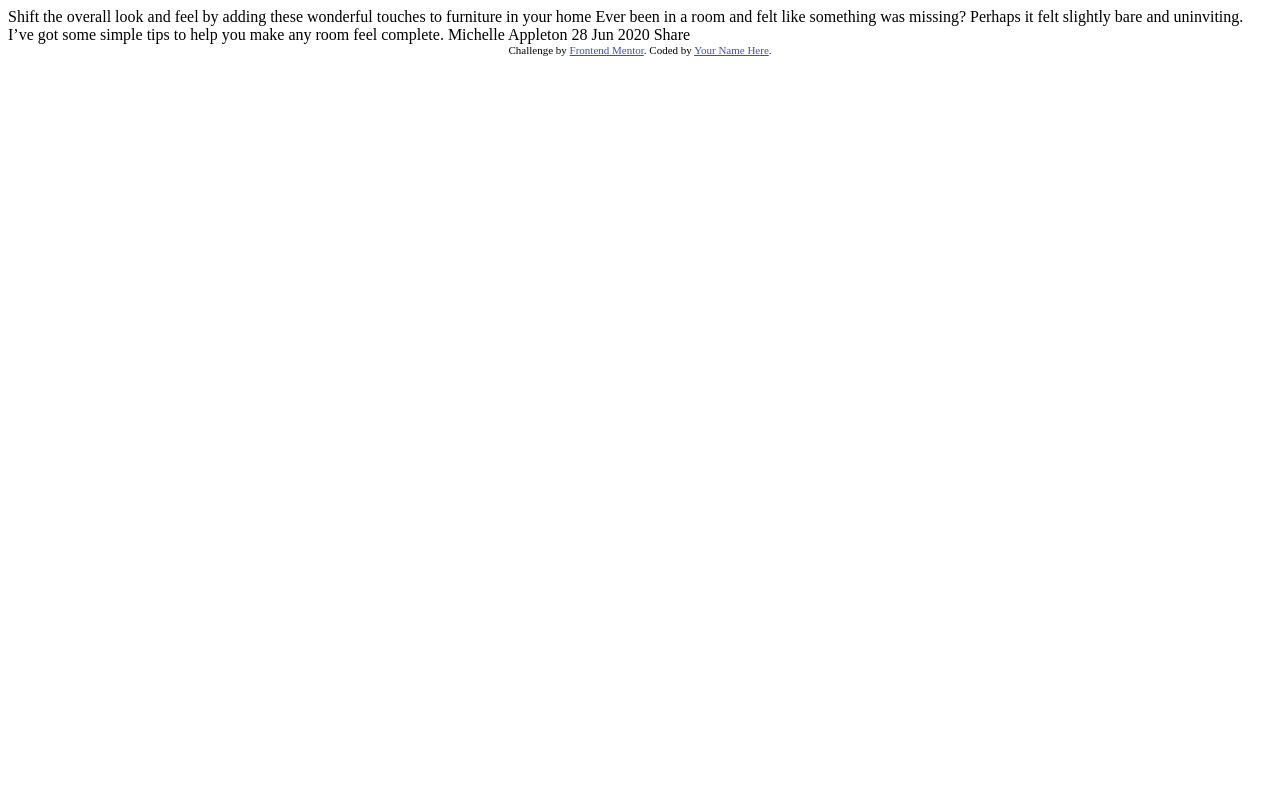
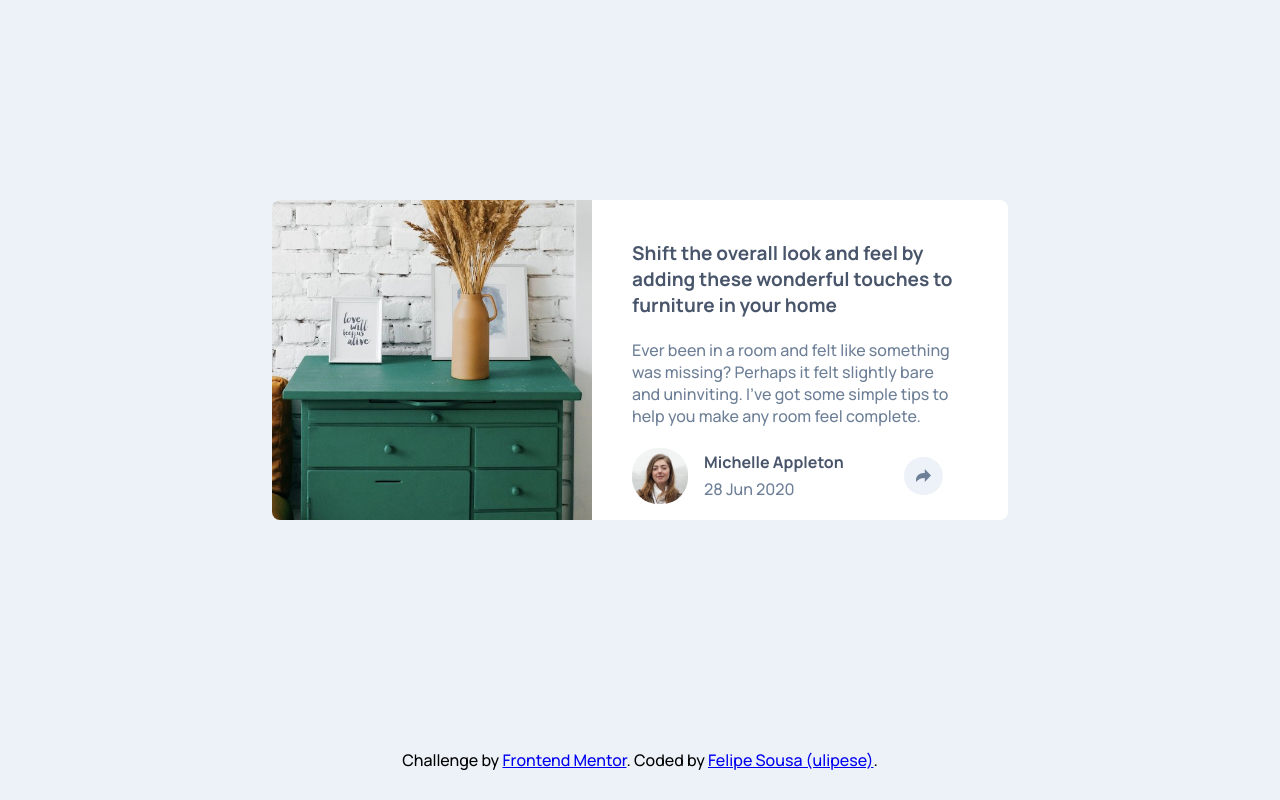
Before and after one commit to ulipese/article-preview-component, a plain HTML site: page index.html in a window 1280 px wide. Drawn offline with Linux system fonts and the light colour scheme.

Commit message:
Layout almost finished

```diff
--- /dev/null
+++ b/assets/css/main.css
@@ -0,0 +1,178 @@
+/*============== IMPORTS ==============*/
+@import url("https://fonts.googleapis.com/css2?family=Manrope:wght@500;700&display=swap");
+
+/*============== VARIABLES ==============*/
+:root {
+  /*=== COLORS VARIABLES ===*/
+  --very-dark-grayish-blue: hsl(217, 19%, 35%);
+  --desaturated-dark-blue: hsl(214, 17%, 51%);
+  --grayish-blue: hsl(212, 23%, 69%);
+  --light-grayish-blue: hsl(210, 46%, 95%);
+  /*=== FONTS VARIABLES ===*/
+  --main-font-size: 13px;
+  --big-font-size: 16px;
+  --main-font-family: "Manrope", sans-serif;
+  --main-font-weight: 500;
+  --bold-font-weight: 700;
+  font-size: var(--main-font-size);
+  font-family: var(--main-font-family);
+  font-weight: var(--main-font-weight);
+}
+
+/*============== GENERAL AND MOBILE STYLES ==============*/
+html,
+body {
+  margin: 0em;
+  padding: 0em;
+}
+body{
+  width: 100%;
+  height: 100vh;
+  background-color: var(--light-grayish-blue);
+  box-sizing: border-box;
+  display: grid;
+  grid-template-areas:
+    "main"
+    "footer";
+  grid-template-rows: 90% 10%;
+  justify-content: center;
+}
+/*=== MAIN CARD ===*/
+.main-card {
+  grid-area: main;
+  display:  grid;
+  grid-template-areas: "image" "content";
+  grid-template-columns: 1fr;
+  grid-template-rows: 15em;
+  background-color: #fff;
+  width: 25em;
+  height: 40em;
+  justify-self: center;
+  align-self: center;
+  border-radius: .5em;
+
+}
+/*===  CARD IMAGE BACKGROUND  ===*/
+.main-card__image-background {
+  grid-area: image;
+  width: 100%;
+  height: 15em;
+  object-fit:  cover;
+  border-radius: 6.4px 6.4px 0em 0em;
+}
+/*=== CARD CONTENT ===*/
+.main-card__section {
+  grid-area: content;
+  display: flex;
+  flex-direction: column;
+  align-items: flex-start;
+  justify-content: center;
+  padding-left:  2.5em;
+}
+.main-card__title {
+  color: var(--very-dark-grayish-blue);
+  width: 90%;
+  font-weight: var(--bold-font-weight);
+  font-size: var(--big-font-size);
+  margin-bottom: 5px;
+}
+.main-card__info {
+  color: var(--desaturated-dark-blue);
+  width: 88%;
+  font-weight: var(--main-font-weight);
+  font-size: var(--main-font-size);
+
+}
+/*=== ARTICLE SHARE AND PROFILE ===*/
+.main-card__article {
+  display: flex;
+  align-items: center;
+  align-content: center;
+  padding-top: 1em;
+  margin-bottom: -.8em;
+}
+/*=== PROFILE ===*/
+.article__profile-photo {
+  width: 3.5em;
+  border-radius: 26px;
+  object-fit: cover;
+}
+.profile-photo__infos {
+  display: flex;
+  width: 12.5em;
+  padding-left: 1em;
+  flex-direction: column;
+  justify-content: center;
+  align-items: flex-start;
+  gap: .3em;
+}
+.profile-photo__name {
+  margin-bottom: 0em;
+  color: var(--very-dark-grayish-blue);
+  font-weight: var(--bold-font-weight);
+  font-size: var(--main-font-size);
+}
+.profile-photo__date {
+  margin-top: 0em;
+  color: var(--desaturated-dark-blue);
+}
+/*=== SHARE BUTTON ===*/
+.share-button {
+  background-color: var(--light-grayish-blue);
+  padding: 12px;
+  padding-top: 10px;
+  padding-bottom: 10px;
+  border-radius: 26px;
+}
+/*=== FOOTER ===*/
+.footer {
+  grid-area: footer;
+  display: flex;
+  justify-content: center;
+  align-items: center;
+  text-align: center;
+  padding:  0em 1em 0em 1em;
+}
+
+/*============== DESKTOP STYLES ==============*/
+@media screen and (min-width: 768px){
+  :root {
+    --main-font-size: calc(13px + 3px);
+    --big-font-size: calc(16px + 3px);
+  }
+  /*===  MAIN CARD  ===*/
+  .main-card {
+    grid-auto-flow: column;
+    grid-template-areas: "image infos";
+    grid-template-columns:  20em 1fr;
+    grid-template-rows: 20em 10em;
+    width: 46em;
+    height: 20em;
+  }
+  /*===  CARD IMAGE BACKGROUND  ===*/
+  .main-card__image-background {
+    grid-area: image;
+    border-radius: .5em 0em 0em .5em;
+    height: 100%;
+    width: 100%;
+  }
+  /*===  CARD CONTENT  ===*/
+  .main-card__section {
+    grid-area: infos;
+    padding-top: 1em;
+    padding-bottom: .5em;
+  }
+  /*=== ARTICLE SHARE AND PROFILE ===*/
+  .main-card__article {
+    margin-top: -1.5em;
+  }
+  /*=== PROFILE ===*/
+
+  /*=== SHARE BUTTON ===*/
+  .share-button {
+    padding: 12px;
+    padding-top: 8px;
+    padding-bottom: 8px;
+    border-radius: 26px;
+  }
+}
--- a/index.html
+++ b/index.html
@@ -1,36 +1,76 @@
 <!DOCTYPE html>
 <html lang="en">
-<head>
-  <meta charset="UTF-8">
-  <meta name="viewport" content="width=device-width, initial-scale=1.0"> <!-- displays site properly based on user's device -->
+  <head>
+    <meta charset="UTF-8" />
+    <meta name="viewport" content="width=device-width, initial-scale=1.0" />
+     <meta name="author" content="ulipese (Felipe Sousa)">
+     <meta name="description" content="Studying and doing!">
+    <link
+      rel="icon"
+      type="image/png"
+      sizes="32x32"
+      href="./images/favicon-32x32.png"
+    />
+    <link rel="stylesheet" href="./assets/css/main.css" />
+    <title>
+      Frontend Mentor | Article preview component | ulipese (Felipe Sousa)
+    </title>
+  </head>
+  <body>
+    <!--=== MAIN / CARD ===-->
+    <main class="main-card">
+      <!--=== IMAGE / BACKGROUND CARD ===-->
+      <img
+        src="./assets/images/drawers.jpg"
+        alt="Background Card Image"
+        class="main-card__image-background"
+        width="200px"
+      />
+      <!--=== TITLE / INFO CARD ===-->
+      <section class="main-card__section">
+        <h2 class="main-card__title">
+          Shift the overall look and feel by adding these wonderful touches to
+          furniture in your home
+        </h2>
+        <p class="main-card__info">
+          Ever been in a room and felt like something was missing? Perhaps it
+          felt slightly bare and uninviting. I’ve got some simple tips to help
+          you make any room feel complete.
+        </p>
+        <!--=== SHARE SECTION ===-->
+        <article class="main-card__article">
+          <img
+            src="./assets/images/avatar-michelle.jpg"
+            alt="Michelle Profile Photo"
+            class="article__profile-photo"
+          />
+          <div class="profile-photo__infos">
+            <p class="profile-photo__name">Michelle Appleton</p>
+            <p class="profile-photo__date">28 Jun 2020</p>
+          </div>
+          <a href="#" class="share-button share-button_disabled"
+            ><img src="./assets/images/icon-share.svg" alt="Share Button"
+          /></a>
+          <article class="share-infos active"> <!--PARTE DE TROCA DE CONTATOS-->
 
-  <link rel="icon" type="image/png" sizes="32x32" href="./images/favicon-32x32.png">
-
-  <title>Frontend Mentor | Article preview component</title>
-
-  <!-- Feel free to remove these styles or customise in your own stylesheet 👍 -->
-  <style>
-    .attribution { font-size: 11px; text-align: center; }
-    .attribution a { color: hsl(228, 45%, 44%); }
-  </style>
-</head>
-<body>
-
-  Shift the overall look and feel by adding these wonderful
-  touches to furniture in your home
-
-  Ever been in a room and felt like something was missing? Perhaps
-  it felt slightly bare and uninviting. I’ve got some simple tips
-  to help you make any room feel complete.
-
-  Michelle Appleton
-  28 Jun 2020
-
-  Share
-
-  <div class="attribution">
-    Challenge by <a href="https://www.frontendmentor.io?ref=challenge" target="_blank">Frontend Mentor</a>.
-    Coded by <a href="#">Your Name Here</a>.
-  </div>
-</body>
+          </article>
+        </article>
+      </section>
+    </main>
+    <!--=== FOOTER ===-->
+    <footer class="footer">
+      <p class="footer__content">
+        Challenge by
+        <a
+          href="https://www.frontendmentor.io?ref=challenge"
+          target="_blank"
+          rel="noreferrer"
+          >Frontend Mentor</a
+        >. Coded by
+        <a href="https://github.com/ulipese" target="_blank" rel="noreferrer"
+          >Felipe Sousa (ulipese)</a
+        >.
+      </p>
+    </footer>
+  </body>
 </html>
```
Also changed, not shown: assets/design/desktop-active-state.jpg (renamed from design/desktop-active-state.jpg), assets/design/desktop-design.jpg (renamed from design/desktop-design.jpg), assets/design/desktop-preview.jpg (renamed from design/desktop-preview.jpg), assets/design/mobile-active-state.jpg (renamed from design/mobile-active-state.jpg), assets/design/mobile-design.jpg (renamed from design/mobile-design.jpg), assets/images/avatar-michelle.jpg (renamed from images/avatar-michelle.jpg), assets/images/drawers.jpg (renamed from images/drawers.jpg), assets/images/favicon-32x32.png (renamed from images/favicon-32x32.png), assets/images/icon-facebook.svg (renamed from images/icon-facebook.svg), assets/images/icon-pinterest.svg (renamed from images/icon-pinterest.svg), assets/images/icon-share.svg (renamed from images/icon-share.svg), assets/images/icon-twitter.svg (renamed from images/icon-twitter.svg), assets/js/index.js (added), 2 other files.
